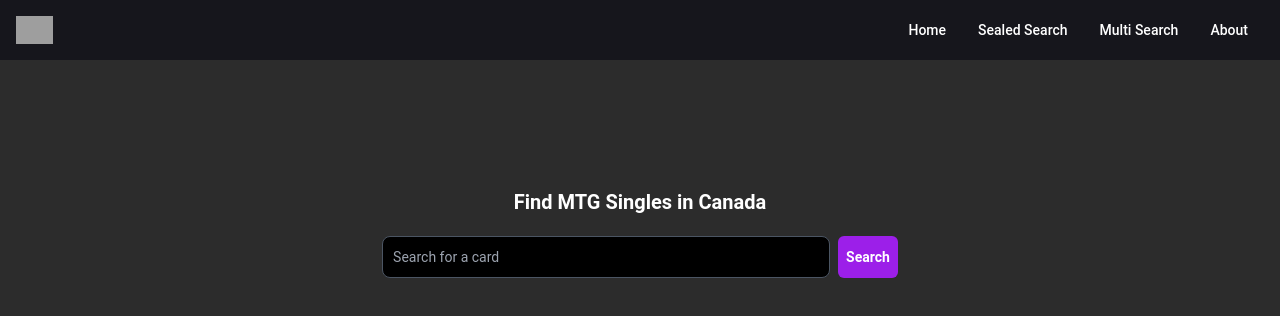
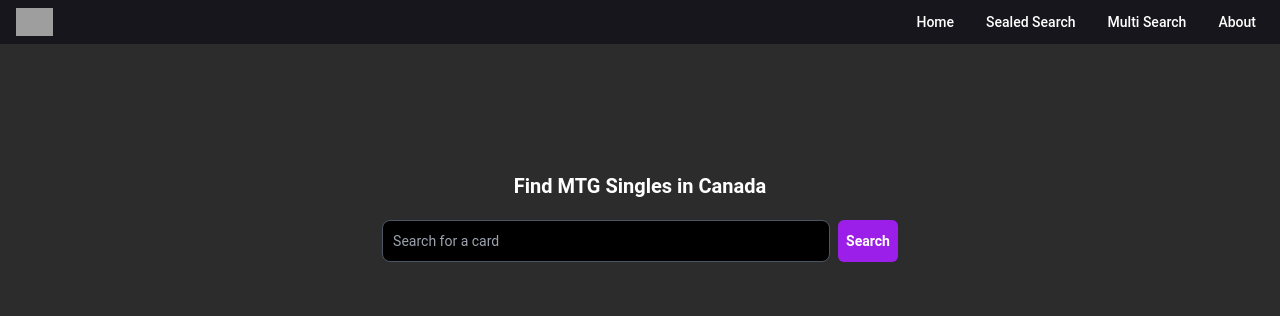
Before and after one commit to chrislegault/snapcasterv2-client, a React (Vite) app: page / in a window 1280 px wide. Shown: the top 316 px of the page. Built offline with nearby package versions, Linux system fonts and the light colour scheme; grey boxes are pictures that could not be loaded.

Commit message:
shrinking navbar height

```diff
--- a/src/components/ResponsiveNav.jsx
+++ b/src/components/ResponsiveNav.jsx
@@ -38,7 +38,7 @@
           className={`${isOpen ? '' : 'hidden'}  w-full md:block md:w-auto`}
           id="navbar-default"
         >
-          <ul className="flex flex-col p-4 mt-4 rounded-lg border border-gray-100 md:border-0 md:flex-row md:space-x-8 md:mt-0 md:text-sm md:font-medium text-white">
+          <ul className="flex flex-col p-2 mt-4 rounded-lg border border-gray-100 md:border-0 md:flex-row md:space-x-8 md:mt-0 md:text-sm md:font-medium text-white">
             <li>
               <Link
                 to="/"
```
